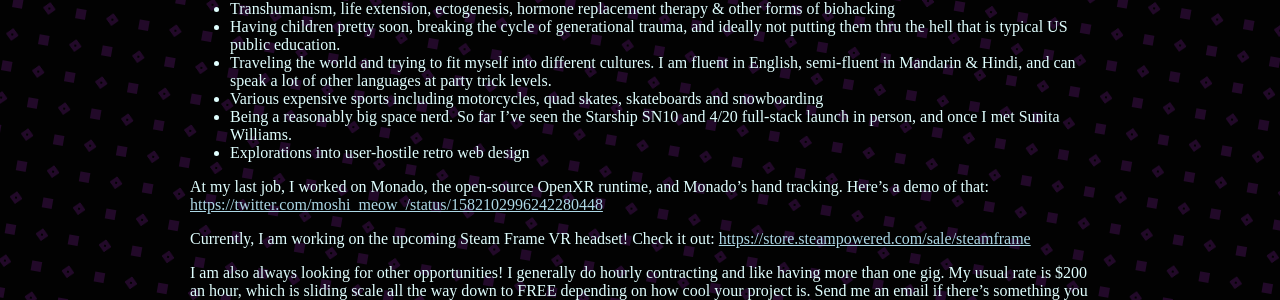
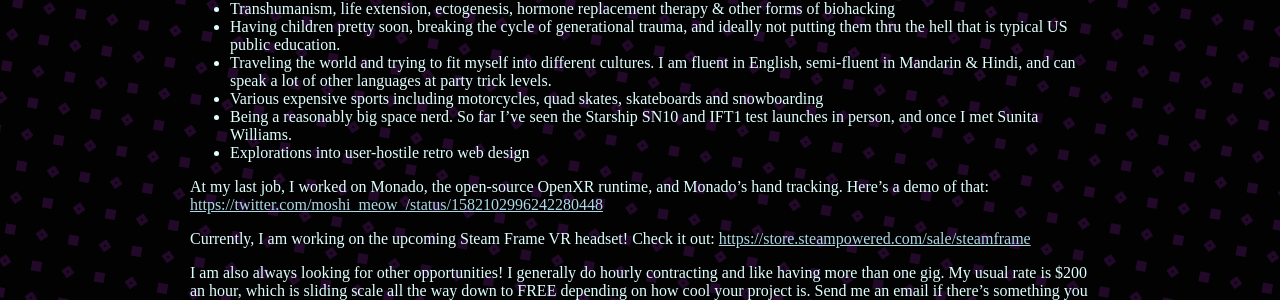
Before and after one commit to moshimeow/moshimeow.github.io, a Jekyll site: the page built from index.markdown, in a window 1280 px wide. Shown: the part 382-682 px from the top of the page. Built offline with Jekyll 4.4.1, drawn with Linux system fonts in a browser that asks for light colours.

Commit message:
Clarify IFT1

```diff
--- a/index.markdown
+++ b/index.markdown
@@ -20,7 +20,7 @@ I am interested in:
 * Having children pretty soon, breaking the cycle of generational trauma, and ideally not putting them thru the hell that is typical US public education.
 * Traveling the world and trying to fit myself into different cultures. I am fluent in English, semi-fluent in Mandarin & Hindi, and can speak a lot of other languages at party trick levels.
 * Various expensive sports including motorcycles, quad skates, skateboards and snowboarding
-* Being a reasonably big space nerd. So far I've seen the Starship SN10 and 4/20 full-stack launch in person, and once I met Sunita Williams.
+* Being a reasonably big space nerd. So far I've seen the Starship SN10 and IFT1 test launches in person, and once I met Sunita Williams.
 * Explorations into user-hostile retro web design
 
 At my last job, I worked on Monado, the open-source OpenXR runtime, and Monado's hand tracking. Here's a demo of that:
```
